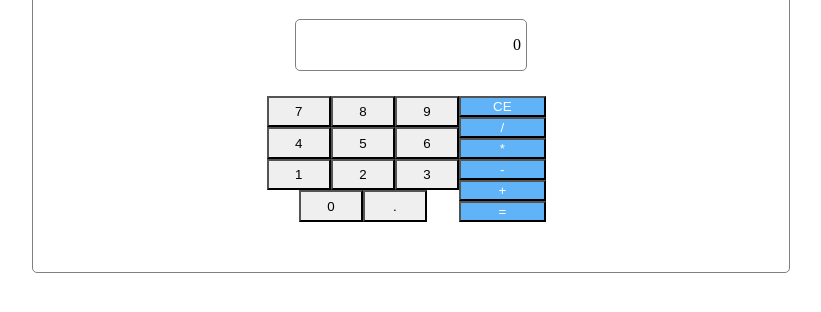
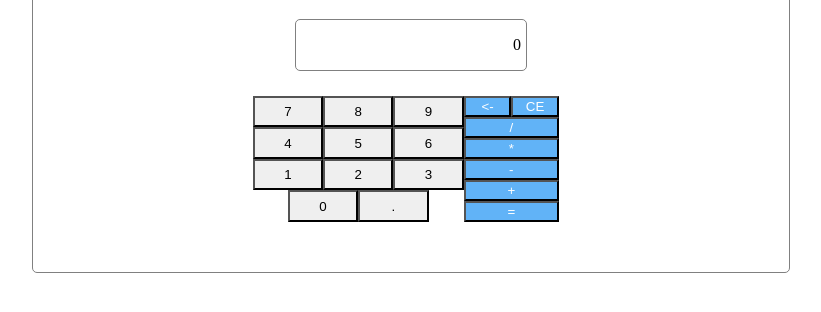
Before and after one commit to bomber34/odin-simple-calc, a plain HTML site: page index.html in a window 1280 px wide. Shown: the part 70-382 px from the top of the page, without its empty margins (229-1050 px from the left). Drawn offline with Linux system fonts and the light colour scheme.

Commit message:
add css for remove last char btn

```diff
--- a/index.html
+++ b/index.html
@@ -28,7 +28,10 @@
                 <button onclick="addDigitToNumber('0')">0</button>
             </div>
             <div id="operations">
-                <button onclick="clearOp()">CE</button>
+                <div id="removeOps">
+                    <button onclick="clearOp()">&lt-</button>
+                    <button onclick="clearOp()">CE</button>
+                </div>
                 <button onclick="chooseOperationBtnClick('/')">/</button>
                 <button onclick="chooseOperationBtnClick('*')">*</button>
                 <button onclick="chooseOperationBtnClick('-')">-</button>
--- a/style.css
+++ b/style.css
@@ -64,3 +64,13 @@
     border-radius: 0px;
     margin-right: 10%;
 }
+
+#removeOps {
+    display: flex;
+    align-items: stretch;
+    margin-right: 10%;
+}
+#removeOps button {
+    margin-right: 0%;
+    flex: 1;
+}
```
